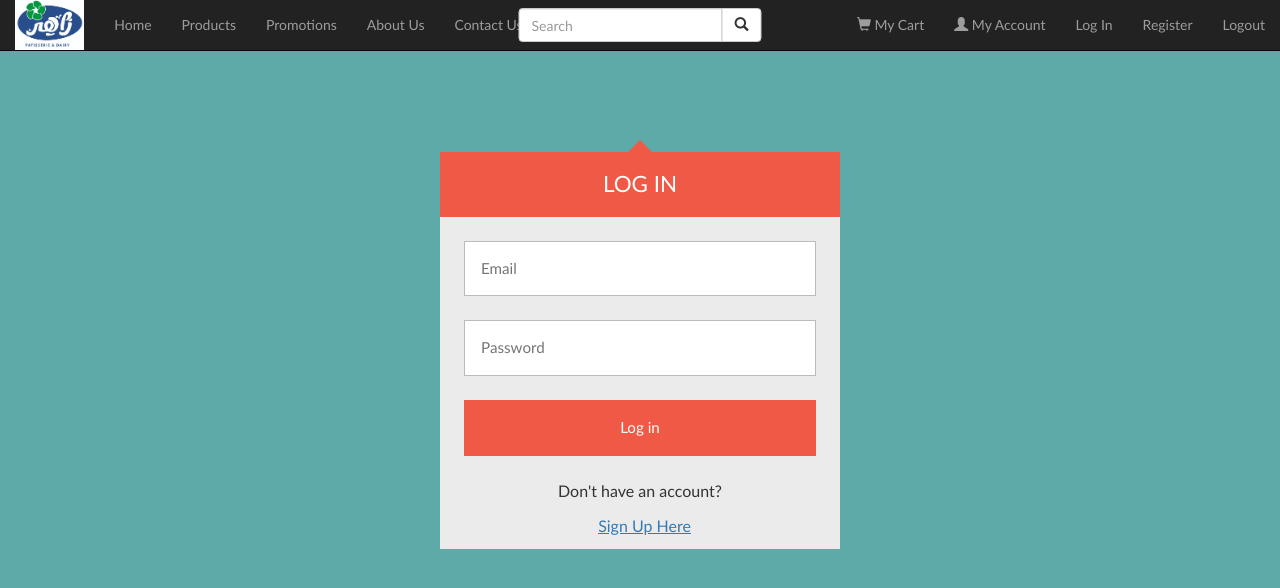
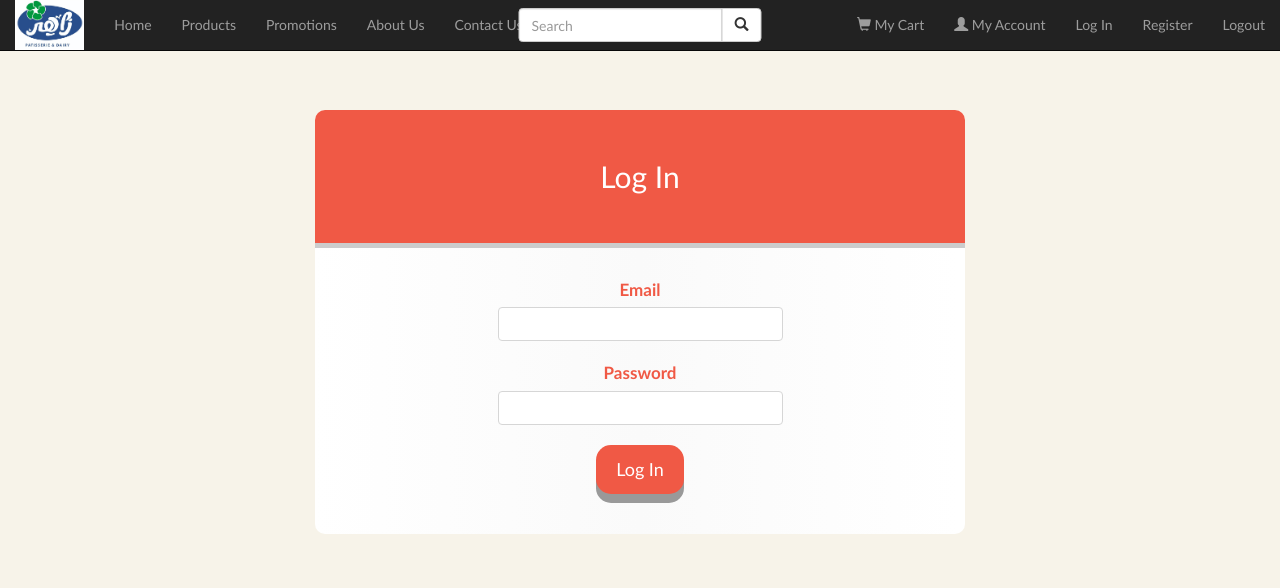
Before and after one commit to OmarAhmedDiaa/Zaher-dairy-website, a PHP site: page /login.php in a window 1280 px wide. Shown: the top 588 px of the page. Run offline with PHP 8.4, Linux system fonts and the light colour scheme.

Commit message:
emp and admin home

```diff
--- a/login.php
+++ b/login.php
@@ -7,19 +7,62 @@
     <link rel="stylesheet" href="main.css">
   </head>
   <body>
-    <div class="login">
-      <div class="login-triangle"></div>
+    <br><br><br><br>
+    <form class="signup-form"  method="post">
 
-      <h2 class="login-header">Log in</h2>
+      <!-- form header -->
+      <div class="form-header">
+        <h1>Log In</h1>
+      </div>
 
-      <form action="home.php" class="login-container">
-        <p><input type="email" name="email" placeholder="Email"></p>
-        <p><input type="password" name="password" placeholder="Password"></p>
-        <p><input type="submit" value="Log in"></p>
-        <p style="text-align:center;">Don't have an account?</p>
-        <a href="reg.php" style="text-align:center; margin-left:9px;"><u>Sign Up Here</u></a>
-      </form>
-    </div>
+      <!-- form body -->
+      <div class="form-body">
+
+        <!-- Firstname and Lastname -->
+        <div class="horizontal-group">
+            <label class="label-title">Email</label><br>
+            <input type="text"  name="email" class="form-input" required/>
+        </div>
+        <br>
+        <div class="horizontal-group">
+          <label for="password" class="label-title">Password</label><br>
+          <input type="password" name="password" class="form-input" required>
+        </div>
+
+      </div>
+
+      <!-- form-footer -->
+      <div class="form-group">
+        <input type="submit" name="submit" value="Log In">
+        <style media="screen">
+          input[type=submit]
+          {
+            display: inline-block;
+            padding: 12px 20px;
+            font-size: 18px;
+            cursor: pointer;
+            text-align: center;
+            text-decoration: none;
+            outline: none;
+            color: #fff;
+            background-color: #f05945;
+            border: none;
+            border-radius: 15px;
+            box-shadow: 0 9px #999;
+          }
+
+          input[type=submit]:hover {background-color: #5eaaa8}
+
+          input[type=submit]:active {
+            background-color: #5eaaa8;
+            box-shadow: 0 5px #666;
+            transform: translateY(4px);
+          }
+
+        </style>
+      </div>
+      <br>
+    </form>
   </body>
 </html>
 
@@ -38,91 +81,77 @@
 <style media="screen">
   @import url(https://fonts.googleapis.com/css?family=Open+Sans:400,700);
 
-  body {
-    background: #5eaaa8;
+
+  .signup-form {
+    font-family: "Roboto", sans-serif;
+    width:650px;
+    margin:30px auto;
+    background:linear-gradient(to right, #ffffff 0%, #fafafa 50%, #ffffff 99%);
+    border-radius: 10px;
   }
 
-  .login {
-    width: 400px;
-    margin: 16px auto;
-    font-size: 16px;
-    margin-top:10%;
+  /*---------------------------------------*/
+  /* Form Header */
+  /*---------------------------------------*/
+  .form-header  {
+    background-color: #f05945;
+    border-top-left-radius: 10px;
+    border-top-right-radius: 10px;
   }
 
-  /* Reset top and bottom margins from certain elements */
-  .login-header,
-  .login p {
-    margin-top: 0;
-    margin-bottom: 0;
+  .form-header h1 {
+    font-size: 30px;
+    text-align:center;
+    color:white;
+    padding:50px 0;
+    border-bottom:5px solid #cccccc;
   }
 
-  /* The triangle form is achieved by a CSS hack */
-  .login-triangle {
-    width: 0;
-    margin-right: auto;
-    margin-left: auto;
-    border: 12px solid transparent;
-    border-bottom-color: #f05945;
+  /*---------------------------------------*/
+  /* Form Body */
+  /*---------------------------------------*/
+  .form-body {
+    padding:20px 40px;
+    color:#666
   }
 
-  .login-header {
-    background: #f05945;
-    padding: 20px;
-    font-size: 1.4em;
-    font-weight: normal;
-    text-align: center;
-    text-transform: uppercase;
-    color: #fff;
+  .form-group{
+    margin-bottom:20px;
   }
 
-  .login-container {
-    background: #ebebeb;
-    padding: 12px;
+  .form-body .label-title {
+    color:#f05945;
+    font-size: 17px;
+    font-weight: bold;
   }
 
-  /* Every row inside .login-container is defined with p tags */
-  .login p {
-    padding: 12px;
+  .form-body .form-input {
+      font-size: 17px;
+      box-sizing: border-box;
+      width: 50%;
+      height: 34px;
+      padding-left: 10px;
+      padding-right: 10px;
+      color: #333333;
+      text-align: center;
+      border: 1px solid #d6d6d6;
+      border-radius: 4px;
+      background: white;
+      outline: none;
   }
 
-  .login input {
-    box-sizing: border-box;
-    display: block;
-    width: 100%;
-    border-width: 1px;
-    border-style: solid;
-    padding: 16px;
-    outline: 0;
-    font-family: inherit;
-    font-size: 0.95em;
+
+
+  .horizontal-group .left{
+    float:left;
+    width:49%;
   }
 
-  .login input[type="email"],
-  .login input[type="password"] {
-    background: #fff;
-    border-color: #bbb;
-    color: #555;
+  .horizontal-group .right{
+    float:right;
+    width:49%;
   }
 
-  /* Text fields' focus effect */
-  .login input[type="email"]:focus,
-  .login input[type="password"]:focus {
-    border-color: #888;
-  }
 
-  .login input[type="submit"] {
-    background: #f05945;
-    border-color: transparent;
-    color: #fff;
-    cursor: pointer;
-  }
 
-  .login input[type="submit"]:hover {
-    background: #a3d2ca;
-  }
-
-  /* Buttons' focus effect */
-  .login input[type="submit"]:focus {
-    border-color: #05a;
-  }
 </style>
```
Also changed, not shown: adminHome.php (added, +44 -0 lines), adminNav.php (added, +25 -0 lines), contact.php (+0 -9 lines), empHome.php (added, +44 -0 lines), empNav.php (added, +26 -0 lines), reg.php (+3 -41 lines).
